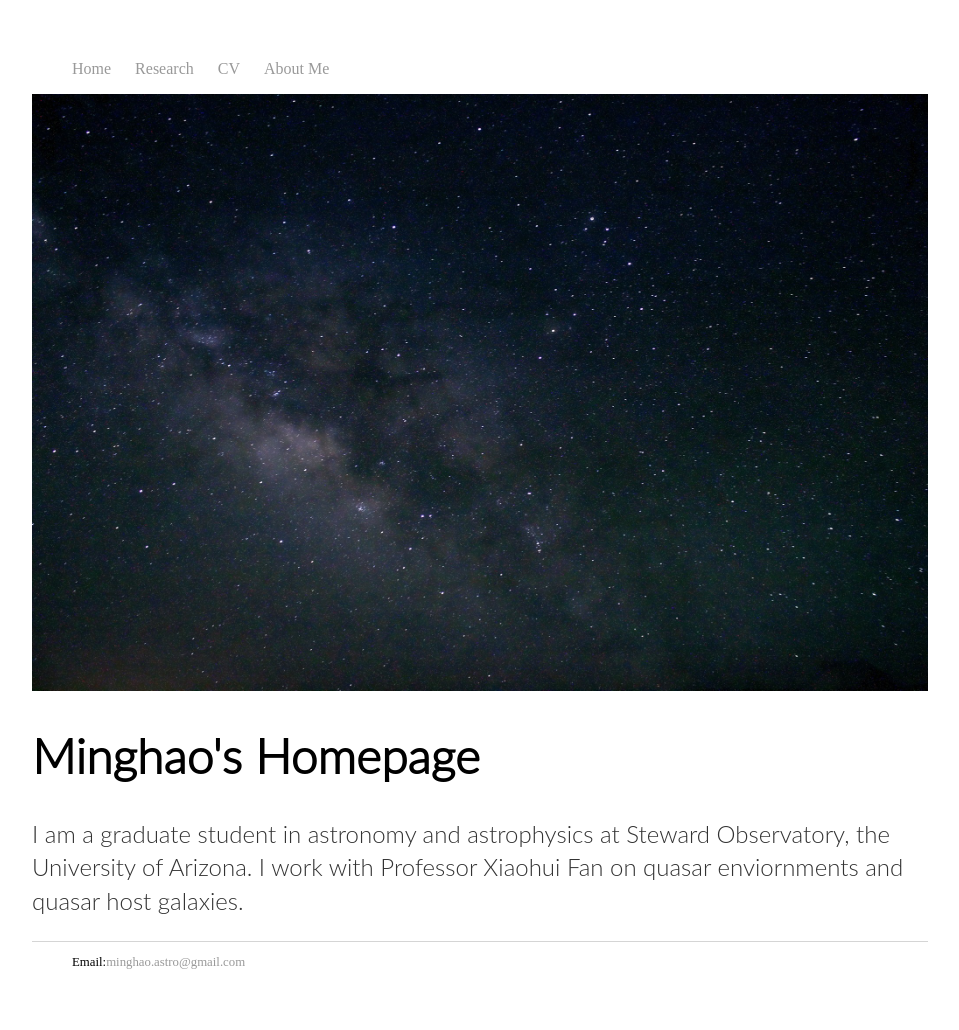
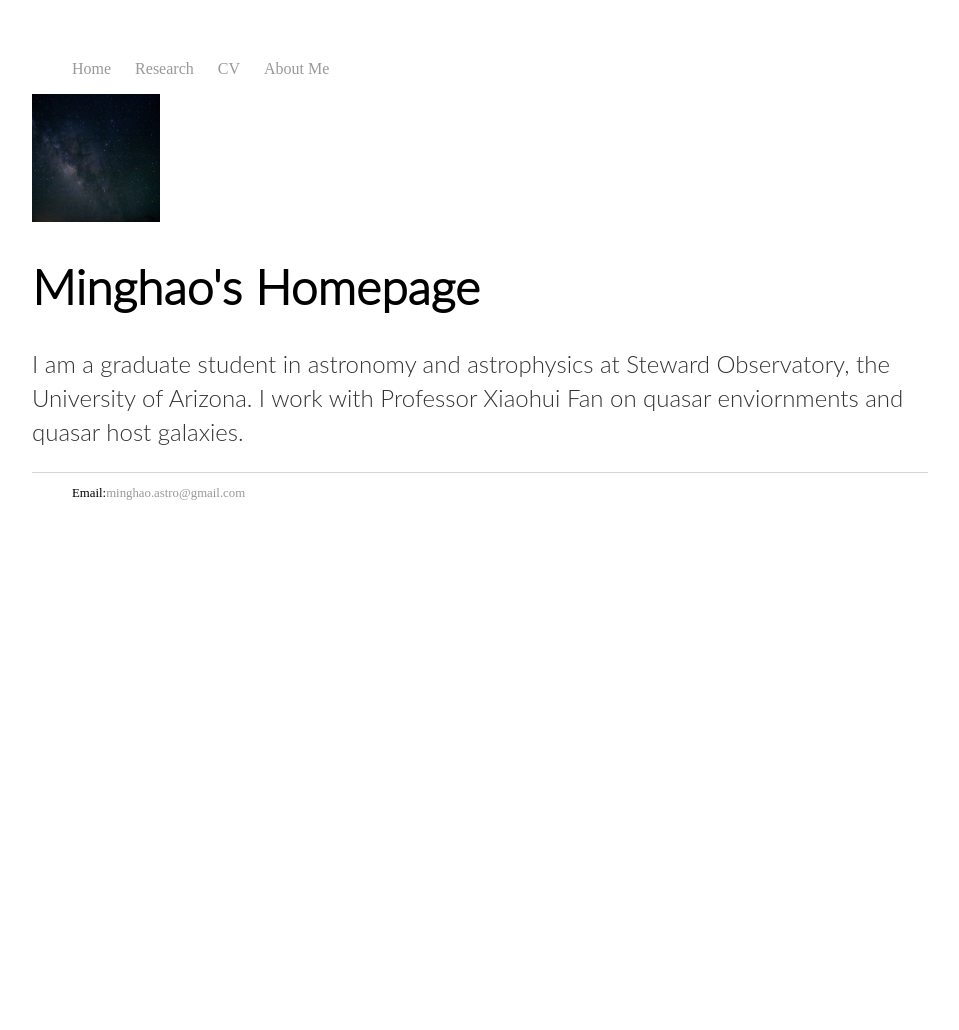
Before and after one commit to JianiDing/JianiDing.github.io, a Jekyll site: the page built from index.html, in a window 1280 px wide. Shown: the whole page, without its empty margins (160-1119 px from the left). Built offline with Jekyll 4.4.1, drawn with Linux system fonts in a browser that asks for light colours; after the commit the page ends 900 px from its top, so only the background shows below that.

Commit message:
Update index.html

```diff
--- a/index.html
+++ b/index.html
@@ -4,7 +4,7 @@ title: Minghao's Homepage
 ---
 
 <div class="blurb">
-	<img src="mw.jpg" width=100% height=100%>
+	<img src="/mw.jpg" width=128 height=128>
 	<h1 style="font-family:lato light">{{page.title}}</h1>
 	<p style="font-family:lato light">I am a graduate student in astronomy and astrophysics
 		at Steward Observatory, the University of Arizona.
```
